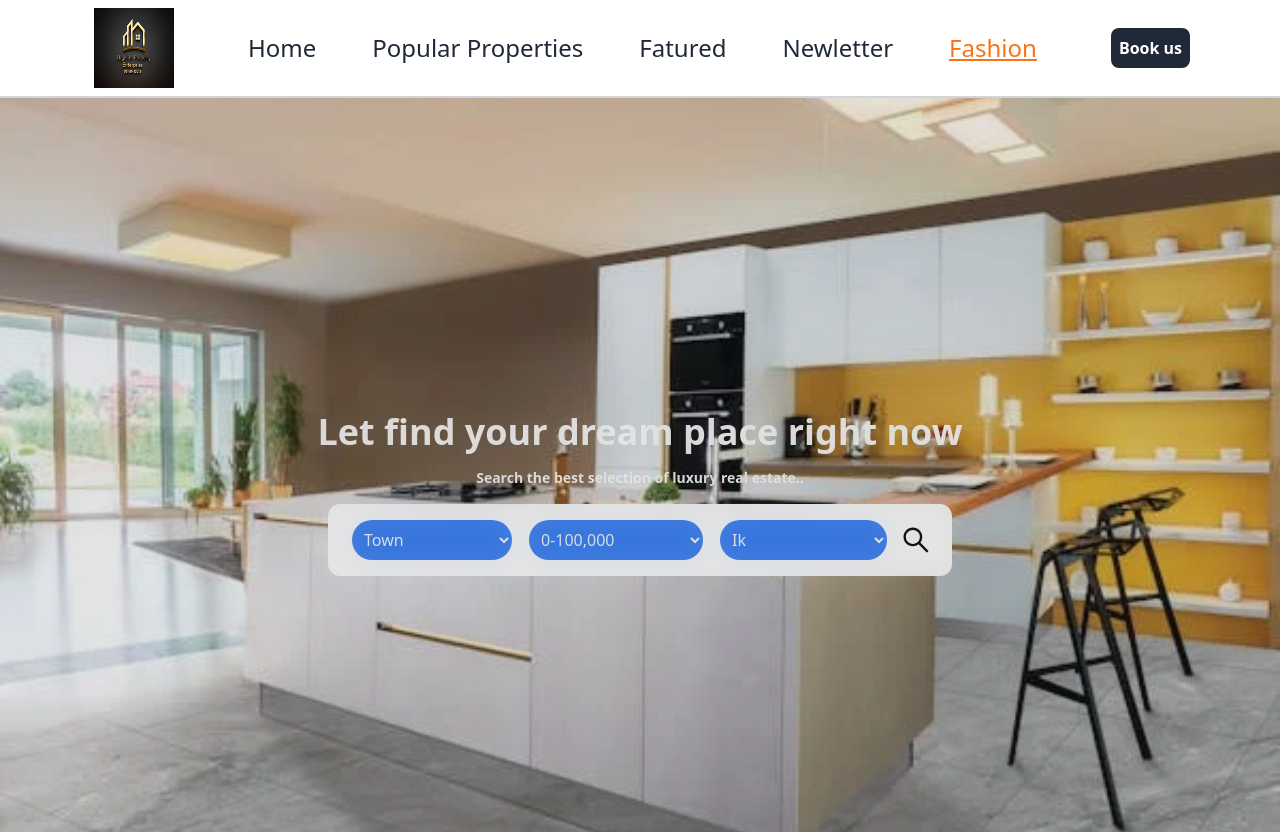
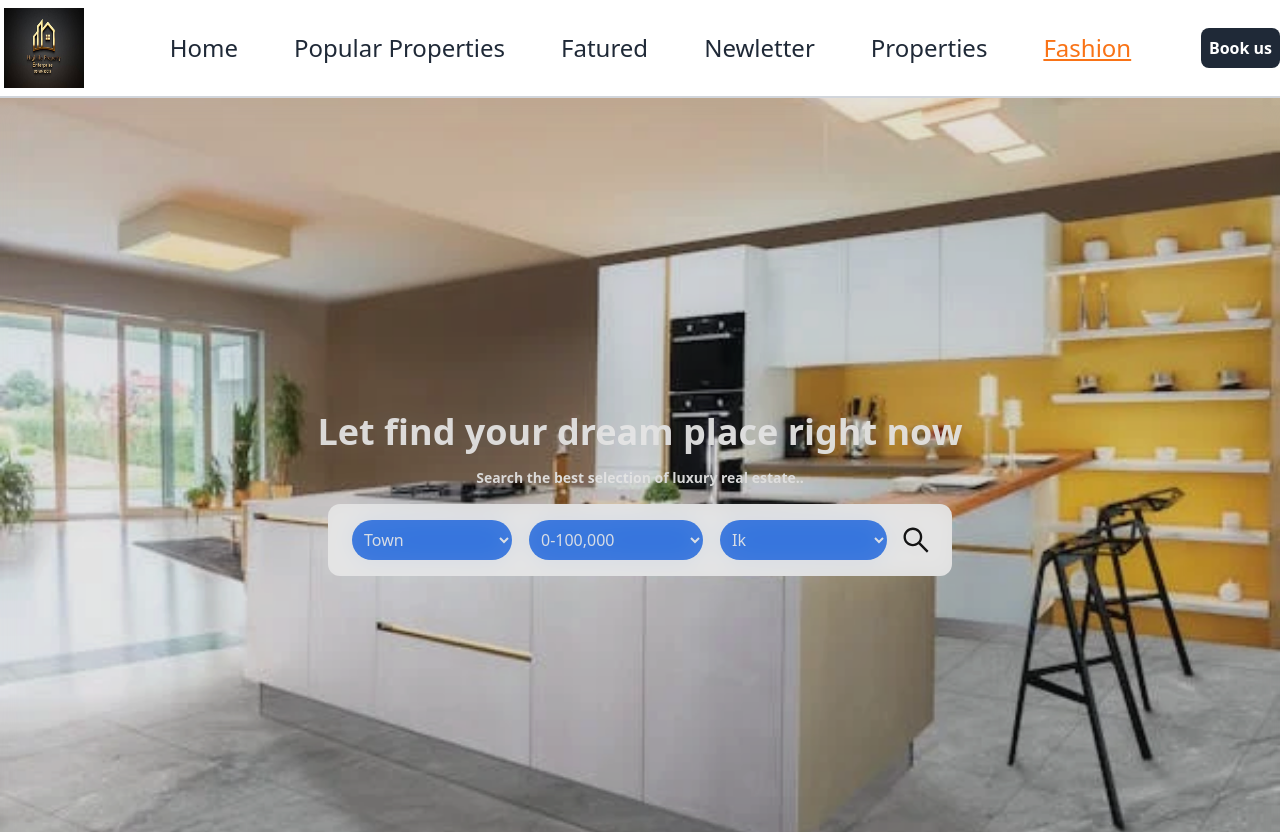
Before and after one commit to Umorenism/RealEstate, a React (Vite) app: page / in a window 1280 px wide. Shown: the top 832 px of the page. Built offline with nearby package versions, Linux system fonts and the light colour scheme.

Commit message:
updated headder

```diff
--- a/src/component/Navbar/Navbar.tsx
+++ b/src/component/Navbar/Navbar.tsx
@@ -22,10 +22,10 @@ export const Navbar = () => {
 
   return (
     <div className="sticky top-0 w-full z-10 bg-white border-b-2 border-gray-300">
-      <div className="flex justify-between m-auto max-w-[1100px] items-center h-16 md:h-20 lg:h-24">
+      <div className="flex justify-between m-auto max-w-[1300px] items-center h-16 md:h-20 lg:h-24">
         <Link
           to="/"
-          className="flex gap-1 items-center text-blue-600 text-xl md:text-2xl lg:text-3xl"
+          className="flex mr-4 items-center text-blue-600 text-xl md:text-2xl lg:text-3xl"
         >
           <img
             src={logo}
@@ -48,6 +48,10 @@ export const Navbar = () => {
             <Link to="/newsletter">
               <li className="hover:text-blue-500">Newletter</li>
             </Link>
+            <Link to="/properties">
+              <li className="hover:text-blue-500">Properties</li>
+            </Link>
+
             <Link to="/fashion">
               <li className="hover:text-blue-500 underline text-orange-500">
                 Fashion
@@ -91,10 +95,18 @@ export const Navbar = () => {
               <li className="hover:text-blue-500 py-4">Popular Properties</li>
             </Link>
             <Link to="/featured">
-              <li className="hover:text-blue-500 py-4">Fatured</li>
+              <li className="hover:text-blue-500 py-4">Feattured</li>
             </Link>
             <Link to="/newsletter">
               <li className="hover:text-blue-500 py-4">Newletter</li>
+            </Link>
+            <Link to="/properties">
+              <li className="hover:text-blue-500 py-4">Property</li>
+            </Link>
+            <Link to="/fashion">
+              <li className="hover:text-blue-500 underline text-orange-500">
+                Fashion
+              </li>
             </Link>
           </ul>
           <div className="md:hidden">
```
